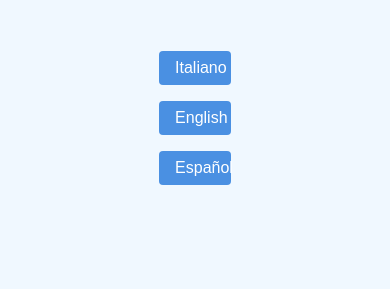
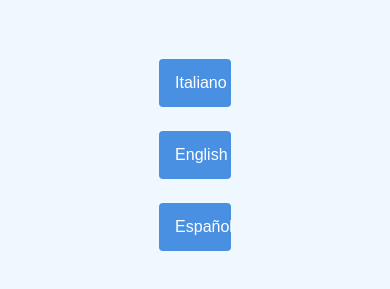
Before and after one commit to luckremb00hack/raphael-ai-pages, a website: page index.html in a window 390 px wide. Shown: the part 93-382 px from the top of the page. Drawn offline with Linux system fonts and the light colour scheme.

Commit message:
Yami: Aggiungo una media query in style.css per schermi < 600px: imposto width: 100% per il container, aumento il padding, rid

```diff
--- a/style.css
+++ b/style.css
@@ -36,8 +36,18 @@ button:hover {
     .button-container {
         flex-direction: column;
         align-items: center;
+        gap: 0.5rem;
     }
     button {
         width: 80%;
+        min-width: 48px;
+        height: 48px;
+        margin: 8px 0;
+        padding: 0.5rem 1rem;
+        font-size: 1rem;
+    }
+    button:focus-visible {
+        outline: 3px solid #005fcc;
+        outline-offset: 2px;
     }
 }
```
